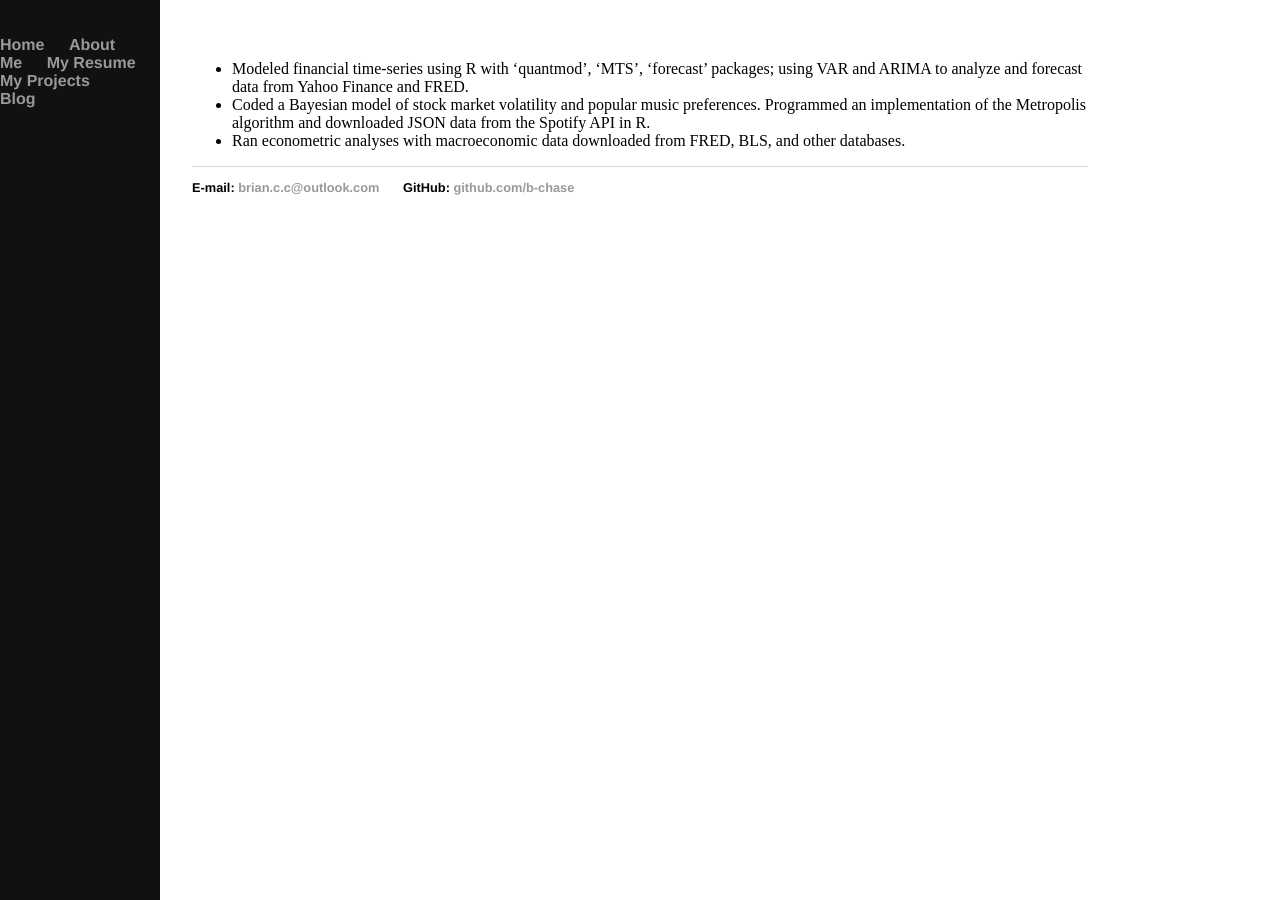
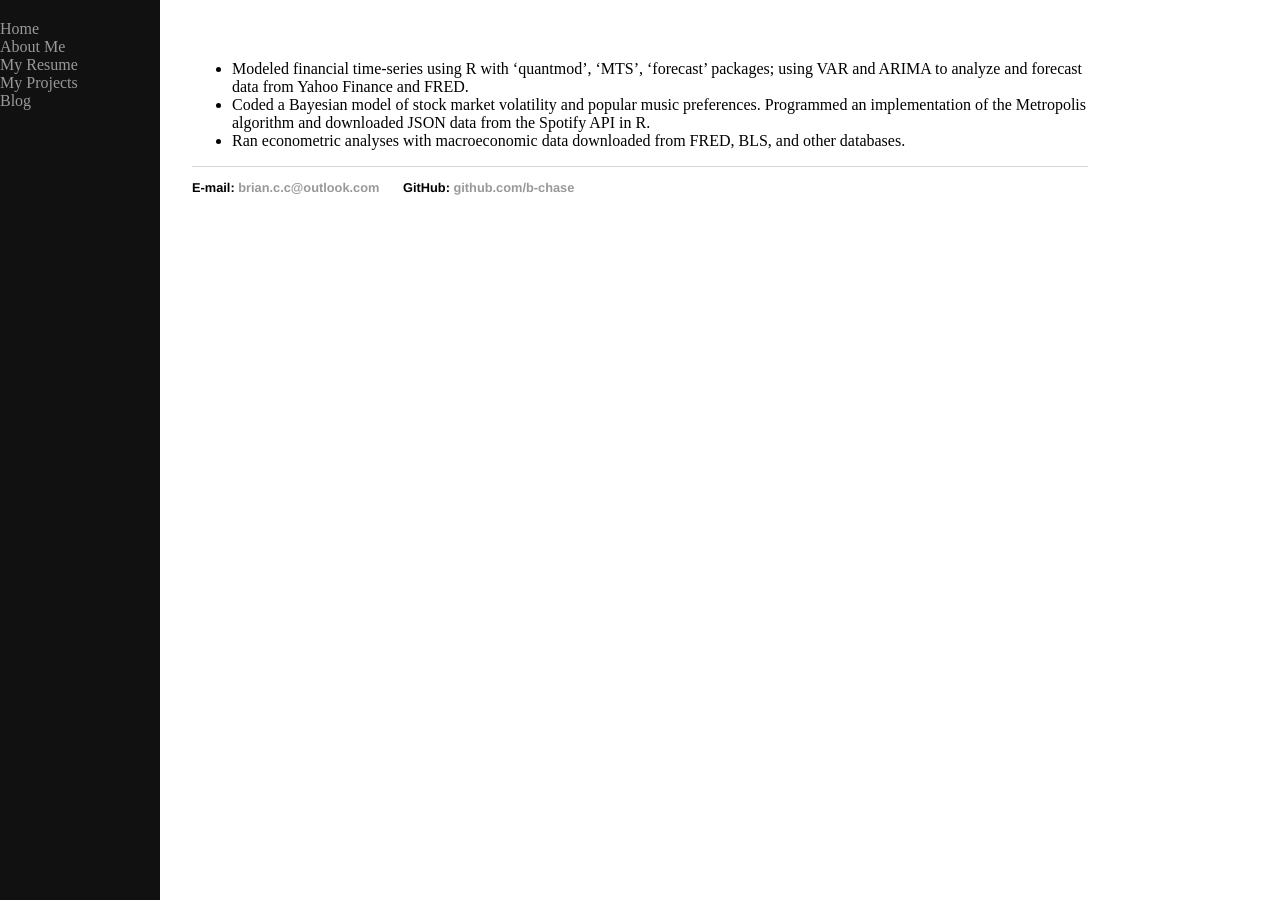
Before and after one commit to b-chase/b-chase.github.io, a Jekyll site: the page built from _education/1_johns_hopkins.md, in a window 1280 px wide. Built offline with Jekyll 4.4.1, drawn with Linux system fonts in a browser that asks for light colours.

Commit message:
Update default.html

```diff
--- a/_layouts/default.html
+++ b/_layouts/default.html
@@ -7,13 +7,15 @@
 		</head>
 		<body>
 			<nav>
-	    		<ul>
-	        		<li><a href="/">Home</a></li>
-		        	<li><a href="/about">About Me</a></li>
-	        		<li><a href="/resume">My Resume</a></li>
-							<li><a href="/projects">My Projects</a></li>
-							<li><a href="/blog">Blog</a></li>
-	    		</ul>
+	        <a href="/">Home</a>
+					<br>
+		      <a href="/about">About Me</a>
+					<br>
+	        <a href="/resume">My Resume</a>
+					<br>
+					<a href="/projects">My Projects</a>
+					<br>
+					<a href="/blog">Blog</a>
 			</nav>
 			<div class="container">
 
```
